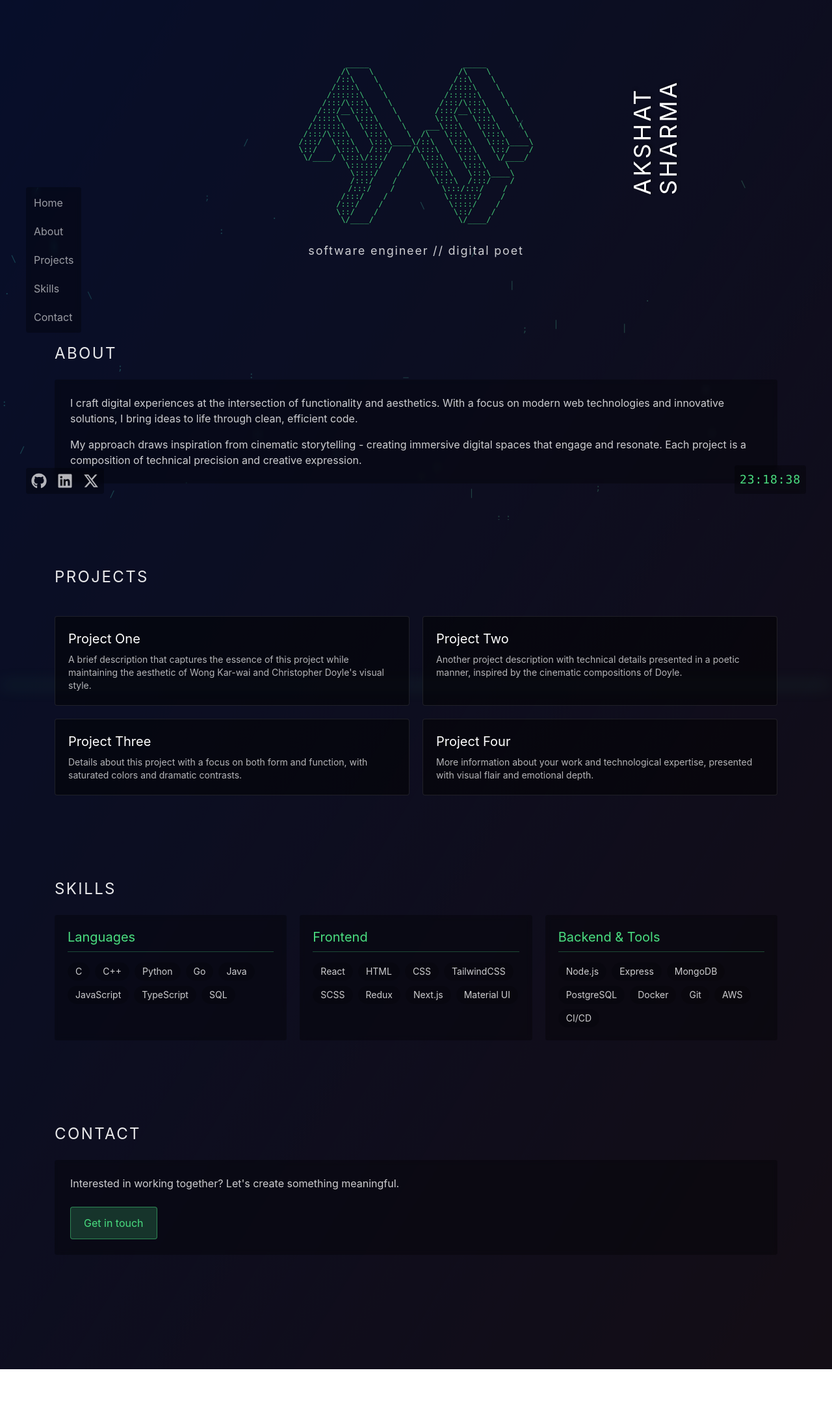
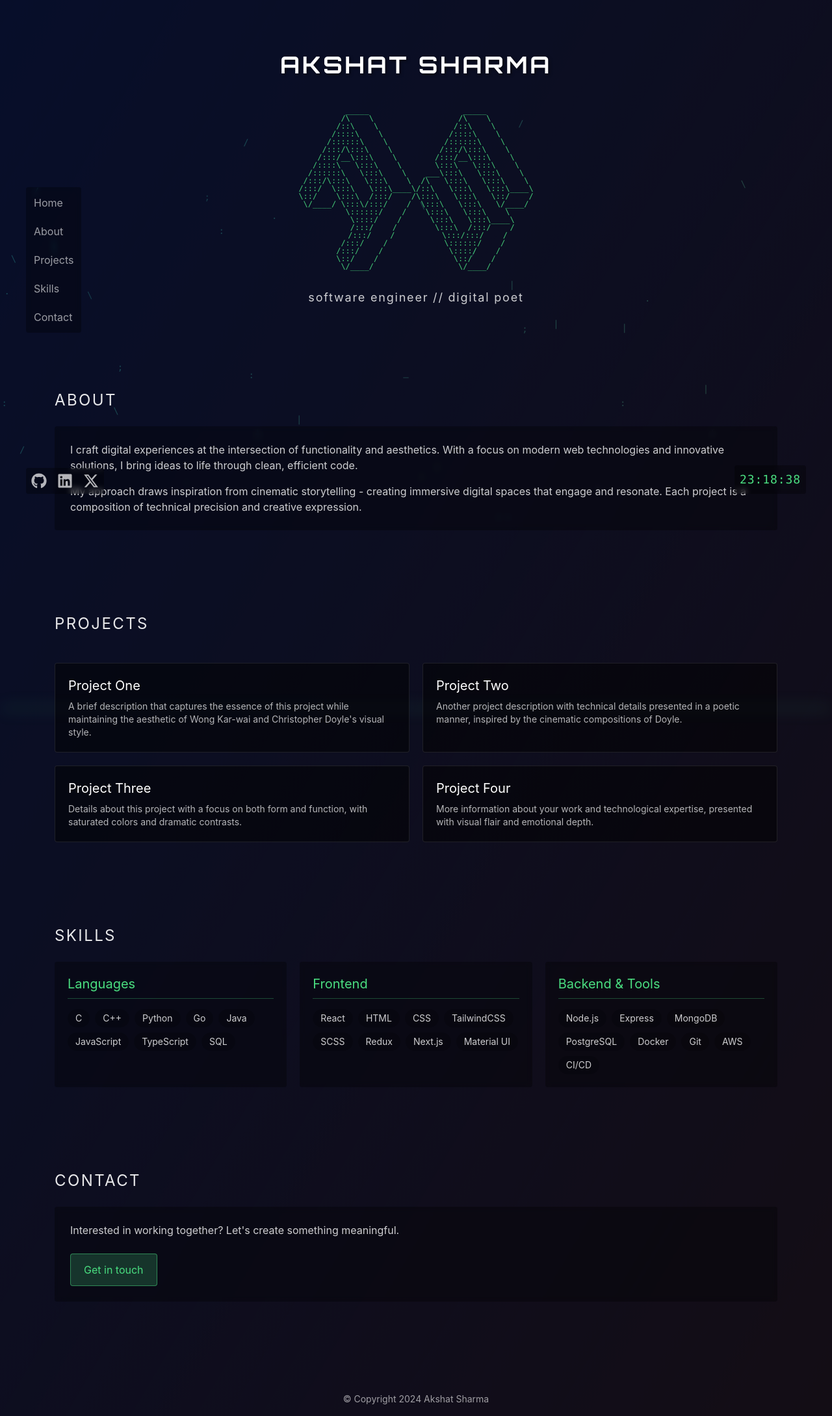
Before and after one commit to Cyoger/akshatsharma.com, a React (Create React App) app: page / in a window 1280 px wide. Shown: the whole page at 65% size. Before the commit the page ends 2107 px from the top, so only its background shows below. Built offline with nearby package versions, Linux system fonts and the light colour scheme.

Commit message:
feat: add copyright, and also modified name centering

```diff
--- a/src/App.jsx
+++ b/src/App.jsx
@@ -1,112 +1,233 @@
 // File: src/App.jsx
+
 import React from 'react';
+
 import Navigation from './components/Navigation';
+
 import SocialLinks from './components/SocialLinks';
+
 import Clock from './components/Clock';
+
 import AsciiArt from './components/AsciiArt';
+
 import ProjectsSection from './components/ProjectsSection';
+
 import AsciiRain from './components/AsciiRain';
+
 import BlurMotion from './components/BlurMotion';
 
+
+
 function App() {
+
   return (
+
     <div className="relative min-h-screen bg-gray-900 text-white overflow-hidden">
+
       {/* Gradient Overlay */}
+
       <div className="absolute inset-0 bg-gradient-to-br from-blue-900/80 to-red-800/60 mix-blend-overlay z-10"></div>
 
+
+
       {/* Blur Motion Effect */}
+
       <BlurMotion />
 
+
+
       {/* Navigation */}
+
       <Navigation />
 
+
+
       {/* Social Media Links */}
+
       <SocialLinks />
 
+
+
       {/* Clock (Wong Kar-wai time motif) */}
+
       <Clock />
 
+
+
       {/* Main Content Container */}
+
       <div className="relative w-full mx-auto px-4 pb-20">
+
         {/* ASCII Art Container */}
+
         <AsciiArt />
 
+
+
         {/* About Section */}
+
         <section id="about" className="relative mt-24 md:mt-32 w-full max-w-6xl mx-auto z-30 px-4 md:px-5">
+
           <h2 className="text-2xl text-center md:text-left uppercase tracking-widest mb-4 md:mb-6 text-white/90">About</h2>
+
           <div className="bg-black/30 backdrop-blur-sm p-4 md:p-6 rounded">
+
             <p className="text-white/80 mb-4">
+
               I craft digital experiences at the intersection of functionality and aesthetics. With a focus on modern web technologies and innovative solutions, I bring ideas to life through clean, efficient code.
+
             </p>
+
             <p className="text-white/80">
+
               My approach draws inspiration from cinematic storytelling - creating immersive digital spaces that engage and resonate. Each project is a composition of technical precision and creative expression.
+
             </p>
+
           </div>
+
         </section>
 
+
+
         {/* Projects Section */}
+
         <ProjectsSection />
 
+
+
         {/* Skills Section */}
+
         <section id="skills" className="relative mt-24 md:mt-32 w-full max-w-6xl mx-auto z-30 px-4 md:px-5">
+
           <h2 className="text-2xl text-center md:text-left uppercase tracking-widest mb-4 md:mb-6 text-white/90">Skills</h2>
+
           <div className="grid grid-cols-1 md:grid-cols-3 gap-5">
+
             {/* Languages */}
+
             <div className="bg-black/30 backdrop-blur-sm p-5 rounded">
+
               <h3 className="text-xl border-b border-green-400/30 pb-2 mb-4 text-green-400">Languages</h3>
+
               <div className="flex flex-wrap gap-2">
+
                 {['C', 'C++', 'Python', 'Go', 'Java', 'JavaScript', 'TypeScript', 'SQL'].map((skill) => (
+
                   <span key={skill} className="px-3 py-1 bg-black/20 text-white/80 hover:text-yellow-400 hover:bg-black/40 rounded-full text-sm transition-all duration-300">
+
                     {skill}
+
                   </span>
+
                 ))}
+
               </div>
+
             </div>
 
+
+
             {/* Frontend */}
+
             <div className="bg-black/30 backdrop-blur-sm p-5 rounded">
+
               <h3 className="text-xl border-b border-green-400/30 pb-2 mb-4 text-green-400">Frontend</h3>
+
               <div className="flex flex-wrap gap-2">
+
                 {['React', 'HTML', 'CSS', 'TailwindCSS', 'SCSS', 'Redux', 'Next.js', 'Material UI'].map((skill) => (
+
                   <span key={skill} className="px-3 py-1 bg-black/20 text-white/80 hover:text-yellow-400 hover:bg-black/40 rounded-full text-sm transition-all duration-300">
+
                     {skill}
+
                   </span>
+
                 ))}
+
               </div>
+
             </div>
 
+
+
             {/* Backend & Tools */}
+
             <div className="bg-black/30 backdrop-blur-sm p-5 rounded">
+
               <h3 className="text-xl border-b border-green-400/30 pb-2 mb-4 text-green-400">Backend & Tools</h3>
+
               <div className="flex flex-wrap gap-2">
+
                 {['Node.js', 'Express', 'MongoDB', 'PostgreSQL', 'Docker', 'Git', 'AWS', 'CI/CD'].map((skill) => (
+
                   <span key={skill} className="px-3 py-1 bg-black/20 text-white/80 hover:text-yellow-400 hover:bg-black/40 rounded-full text-sm transition-all duration-300">
+
                     {skill}
+
                   </span>
+
                 ))}
+
               </div>
+
             </div>
+
           </div>
+
         </section>
 
+
+
         {/* Contact Section */}
+
         <section id="contact" className="relative mt-24 md:mt-32 w-full max-w-6xl mx-auto z-30 px-4 md:px-5 mb-24">
+
           <h2 className="text-2xl text-center md:text-left uppercase tracking-widest mb-4 md:mb-6 text-white/90">Contact</h2>
+
           <div className="bg-black/30 backdrop-blur-sm p-4 md:p-6 rounded text-center md:text-left">
+
             <p className="text-white/80 mb-6">
+
               Interested in working together? Let's create something meaningful.
+
             </p>
+
             <a href="mailto:contact@akshatsharma.com" className="inline-block px-5 py-3 bg-green-400/20 hover:bg-green-400/30 text-green-400 border border-green-400/50 rounded transition-all duration-300 hover:scale-105">
+
               Get in touch
+
             </a>
+
           </div>
+
         </section>
+
       </div>
 
+
+
       {/* ASCII Rain Effect */}
+
       <AsciiRain />
+
+
+
+      {/* Footer with Copyright */}
+
+      <footer className="absolute bottom-0 w-full text-center py-4 text-white/60 text-sm z-30">
+
+        <p>© Copyright {new Date().getFullYear()} Akshat Sharma</p>
+
+      </footer>
+
     </div>
+
   );
+
 }
 
+
+
 export default App;
--- a/src/components/AsciiArt.jsx
+++ b/src/components/AsciiArt.jsx
@@ -15,6 +15,11 @@ const AsciiArt = () => {
   return (
     <div className="relative w-full max-w-4xl mx-auto pt-20 mt-8 md:mt-0 z-30">
       <div className="flex flex-col items-center">
+        {/* Title - centered at top for all screen sizes with futuristic font */}
+        <h1 className="text-center text-4xl uppercase tracking-widest mb-8 font-futuristic font-bold text-shadow hover:text-neon-green transition-colors duration-300">
+          Akshat Sharma
+        </h1>
+
         {/* ASCII art for larger screens */}
         <pre className="text-green-400 text-xs leading-none whitespace-pre text-center transition-all duration-800 hover:scale-105 hover:tracking-wider hover:opacity-100 hover:shadow hover:shadow-green-400 opacity-90 hidden sm:block">
 {`
@@ -52,14 +57,6 @@ const AsciiArt = () => {
           software engineer // digital poet
         </div>
       </div>
-
-      {/* Title - vertical on desktop, horizontal on mobile */}
-      <h1 className="absolute right-10 top-1/4 h-1/2 uppercase tracking-widest text-4xl writing-vertical-rl rotate-180 text-shadow shadow-black/50 md:block hidden">
-        Akshat Sharma
-      </h1>
-      <h1 className="text-center text-4xl uppercase tracking-widest my-8 md:hidden">
-        Akshat Sharma
-      </h1>
     </div>
   );
 };
--- a/src/styles/globals.css
+++ b/src/styles/globals.css
@@ -1,4 +1,5 @@
 /* File: src/styles/globals.css */
+@import url('https://fonts.googleapis.com/css2?family=Major+Mono+Display&family=Orbitron:wght@400;500;700&family=VT323&display=swap');
 @tailwind base;
 @tailwind components;
 @tailwind utilities;
--- a/tailwind.config.js
+++ b/tailwind.config.js
@@ -13,6 +13,11 @@ module.exports = {
       inset: {
         '1/10': '10%',
       },
+      fontFamily: {
+        'cyber': ['Major Mono Display', 'monospace'],
+        'futuristic': ['Orbitron', 'sans-serif'],
+        'terminal': ['VT323', 'monospace'],
+      },
     },
   },
   plugins: [],
```
